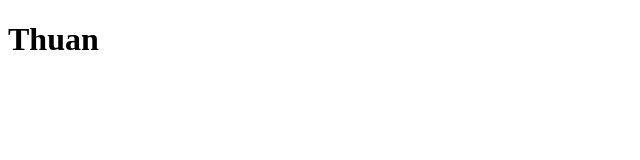
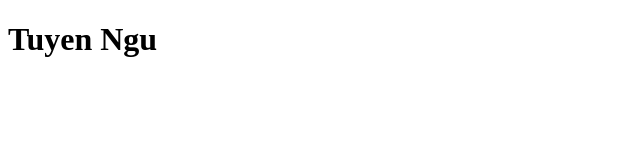
Before and after one commit to Tuyn128/github, a plain HTML site: page index.html in a window 1280 px wide. Shown: the whole page, without its empty margins (0-640 px from the left). Drawn offline with Linux system fonts and the light colour scheme.

Commit message:
Tuyen ngu

```diff
--- a/index.html
+++ b/index.html
@@ -6,6 +6,6 @@
     <title>Document</title>
 </head>
 <body>
-    <h1>Thuan<h1>
+    <h1>Tuyen Ngu<h1>
 </body>
 </html>
```
